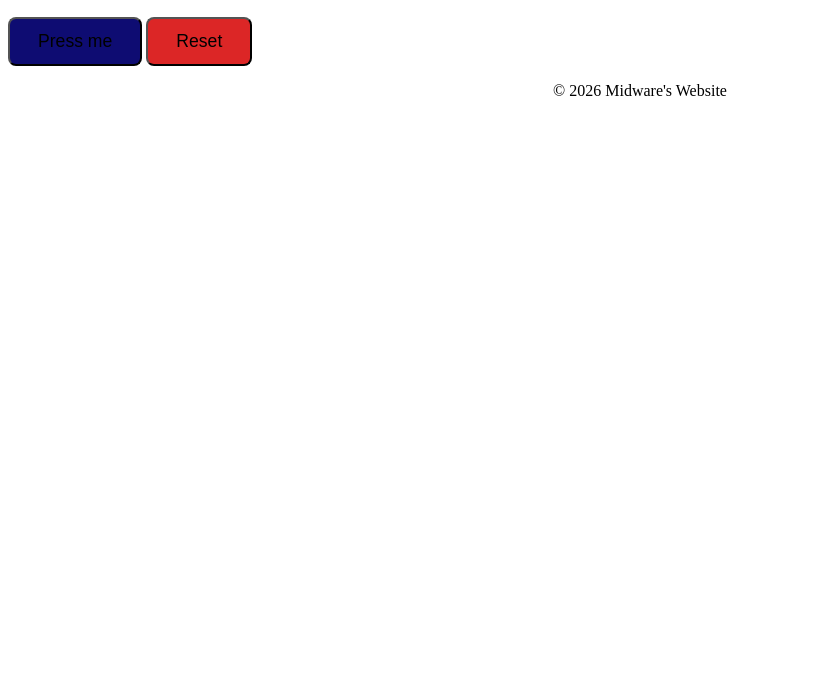
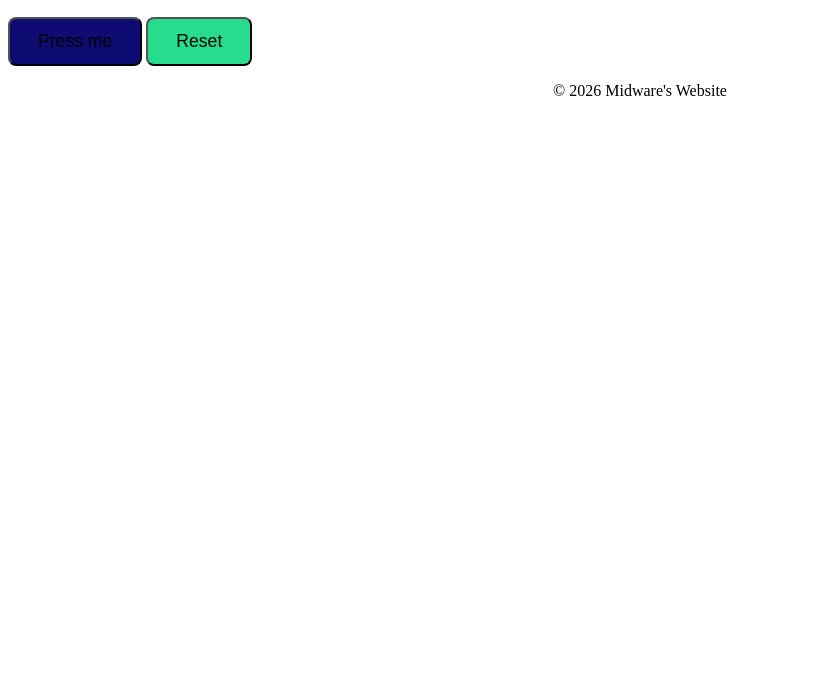
Before and after one commit to BlindVibe/midwareSite, a plain HTML site: page index.html in a window 1280 px wide. Shown: the part 120-800 px from the top of the page, without its empty margins (0-820 px from the left). Drawn offline with Linux system fonts and the light colour scheme.

Commit message:
fixed joncolorsa

```diff
--- a/make-it-pretty.css
+++ b/make-it-pretty.css
@@ -25,7 +25,7 @@ h1 {
 #resetButton {
     position: sticky;
     top: 0;
-    background-color: #dc2626;
+    background-color: #26dc8d;
     border-radius: 8px;
     padding: 12px 28px;
     font-size: 1.1rem;
@@ -33,7 +33,7 @@ h1 {
 }
 
 #resetButton:hover {
-    background-color: #b91c1c;
+    background-color: #1cb958;
 }
 
 /*centers list*/
```
